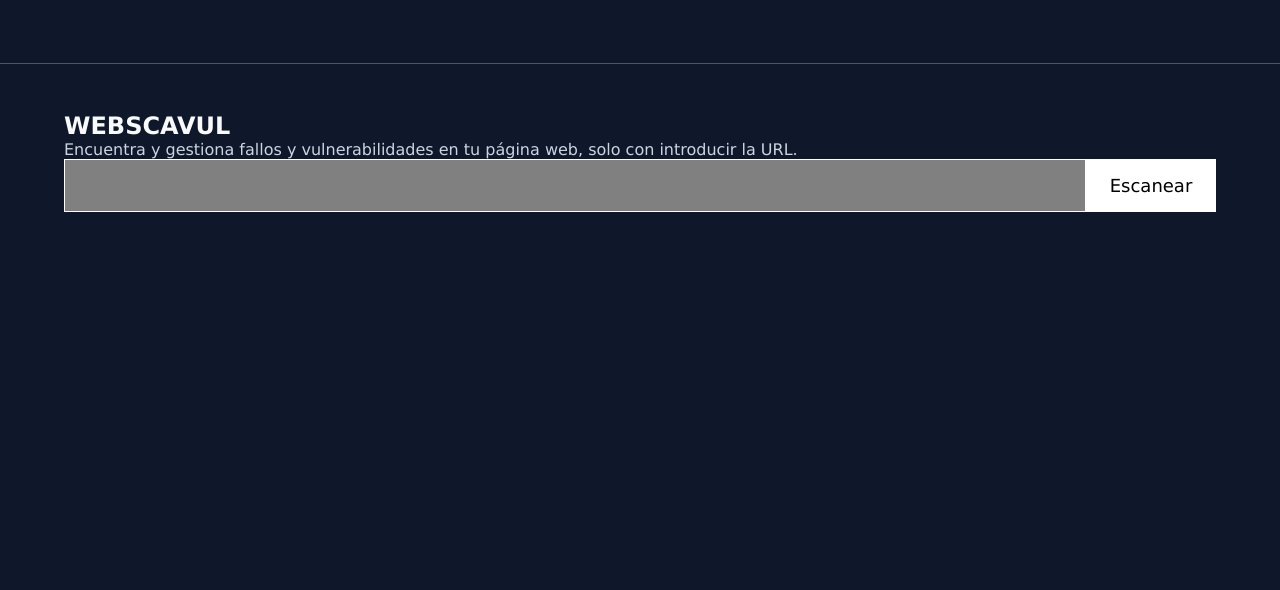
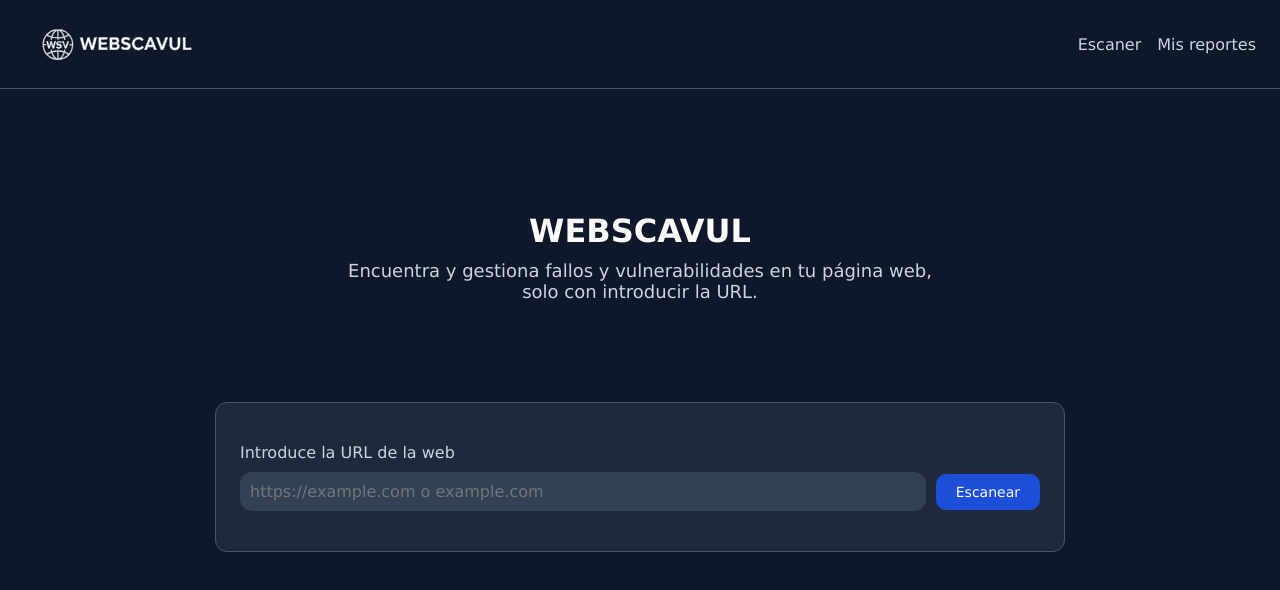
Before and after one commit to albertogmdev/webscavul, a Next.js app in the folder webapp/: page / in a window 1280 px wide. Shown: the top 590 px of the page. Built offline with nearby package versions, Linux system fonts and the light colour scheme; no server answers.

Commit message:
Add new styles for home page, header and task component

```diff
--- a/webapp/components/Header/Header.js
+++ b/webapp/components/Header/Header.js
@@ -1,7 +1,19 @@
+import Link from 'next/link'
+
 export default function Header() {
 	return (
 		<nav id="header">
-
+			<Link href="/" className="header-logo">
+				<span className="icon icon-webscavul"></span>
+			</Link>
+			<div className="header-links">
+				<Link href="/" className="header-link">
+					Escaner
+				</Link>
+				<Link href="/reports" className="header-link">
+					Mis reportes
+				</Link>
+			</div>
 		</nav>
-	);
+	)
 }
--- a/webapp/components/InputDomain/InputDomain.js
+++ b/webapp/components/InputDomain/InputDomain.js
@@ -2,7 +2,7 @@
 
 import { useState } from 'react';
 
-export default function InputURL({onSubmitScan}) {
+export default function InputDomain({onSubmitScan}) {
 	const [domain, setDomain] = useState('');
 
 	const handleSubmit = (event) => {
@@ -12,19 +12,22 @@ export default function InputURL({onSubmitScan}) {
 
     const handleChange = (event) => { setDomain(event.target.value) }
 
-	return (
+	return (<>
+		<p className="input-label" htmlFor="domain">Introduce la URL de la web</p>
 		<form className="input-domain" onSubmit={handleSubmit}>
-            <input
+			<input
+				id="domain"
 				onChange={handleChange}
-				className="input-text text-md"
+				className="input-text"
 				type="text"
+				placeholder="https://example.com o example.com"
 			/>
-            <button
-				className="input-submit"
+			<button
+				className="input-submit button button-primary"
 				type="submit"
 			>
 				Escanear
 			</button>
 		</form>
-	)
+	</>)
 }
--- a/webapp/styles/abstracts/_variables.scss
+++ b/webapp/styles/abstracts/_variables.scss
@@ -88,6 +88,7 @@ $infoBorder: var(--info-border);
 $primaryAccent: var(--primary-accent);
 $primaryAccentText: var(--primary-accent-text);
 $primaryAccentHover: var(--primary-accent-hover);
+$contrast: var(--contrast);
 
 /// Breakpoints
 /// @type Number
--- a/webapp/styles/base/_icons.scss
+++ b/webapp/styles/base/_icons.scss
@@ -2,6 +2,10 @@
 
 .icon {
     display: block;
+}
+
+.icon-webscavul {
+    @include mask-icon(url("#{$base-url}/img/icon-webscavul.svg"));
 }
 
 .icon-arrowup {
--- a/webapp/styles/components/_input-domain.scss
+++ b/webapp/styles/components/_input-domain.scss
@@ -1,26 +1,32 @@
 @use '../abstracts' as *;
 
-.input-domain{
+.input-label {
+    font-size: 16px;
+    color: $secondaryText;
+    margin-bottom: 10px;
+}
+
+.input-domain {
     display: flex;
     width: 100%;
-    align-items: stretch;
+    align-items: center;
     margin: 0 auto;
+    gap: 10px;
 
     .input-text {
         width: 0;
         flex: 1 0;
         padding: 10px;
         border: none;
-        background-color: grey;
-        border: 1px solid white;
-    }
+        background-color: $tertiaryBg;
+        border-radius: $radius;
+        color: $primaryText;
+        font-size: 16px;
+        transition: outline 0.3s ease;
 
-    .input-submit {
-        font-size: 18px;
-        width: 130px;
-        text-align: center;
-        padding: 16px 0px;
-        color: black;
-        background-color: white;
+        &:focus {
+            outline: 2px solid $primaryAccent;
+            outline-offset: 2px;
+        }
     }
 }
--- a/webapp/styles/components/_modal.scss
+++ b/webapp/styles/components/_modal.scss
@@ -55,94 +55,6 @@
         }
     }
 
-    &.modal-task {
-        .modal-body {
-            max-height: none;
-            overflow-y: visible;
-        }
-
-        .task-tags {
-            position: relative;
-            display: flex;
-            align-items: flex-start;
-
-            .actions-menu {
-                position: absolute;
-                right: 30px;
-                top: -9px;
-            }
-
-            .tags-info {
-                width: 0;
-                flex: 1 0;
-
-                .tag-row {
-                    display: flex;
-                    align-items: center;
-                    gap: 10px;
-                    margin-bottom: 16px;
-
-                    &:last-child {
-                        margin-bottom: 0;
-                    }
-
-                    p {
-                        font-size: 14px;
-                        color: $secondaryText;
-                    }
-                }
-            }
-        }
-
-        .task-content {
-            max-height: 50dvh;
-            overflow-y: auto;
-            margin-top: 10px;
-
-            .content-title {
-                margin-top: 30px;
-                margin-bottom: 10px;
-                font-size: 14px;
-                font-weight: bold;
-                color: $primaryText;
-            }
-
-            .task-details,
-            .task-comments {
-                .content-info {
-                    font-size: 14px;
-                    color: $secondaryText;
-                }
-            }
-
-            .task-location {
-                margin-top: 20px;
-
-                .content-info {
-                    font-family: monospace;
-                    font-size: 13px;
-                    padding: 8px;
-                    border-radius: 8px;
-                    word-wrap: break-word;
-                    background-color: $cardSecondaryBg;
-                }
-            }
-
-            .task-comments {
-                .comment-form {
-                    margin-top: 10px;
-                    display: flex;
-                    flex-direction: column;
-                    gap: 12px;
-
-                    button {
-                        align-self: flex-end;
-                    }
-                }
-            }
-        }
-    }
-
     &.modal-addlist,
     &.modal-updatelist {
         .modal-body {
--- a/webapp/styles/components/_task.scss
+++ b/webapp/styles/components/_task.scss
@@ -31,3 +31,103 @@
     }
 
 }
+
+.modal-task {
+    .modal-body {
+        max-height: none;
+        overflow-y: visible;
+    }
+
+    .task-tags {
+        position: relative;
+        display: flex;
+        align-items: flex-start;
+
+        .actions-menu {
+            position: absolute;
+            right: 30px;
+            top: -9px;
+        }
+
+        .tags-info {
+            width: 0;
+            flex: 1 0;
+
+            .tag-row {
+                display: flex;
+                align-items: center;
+                gap: 10px;
+                margin-bottom: 16px;
+
+                &:last-child {
+                    margin-bottom: 0;
+                }
+
+                p {
+                    font-size: 14px;
+                    color: $secondaryText;
+                }
+            }
+        }
+    }
+
+    .task-content {
+        max-height: 50dvh;
+        overflow-y: auto;
+        margin-top: 10px;
+
+        .content-title {
+            margin-top: 30px;
+            margin-bottom: 10px;
+            font-size: 14px;
+            font-weight: bold;
+            color: $primaryText;
+        }
+
+        .task-details,
+        .task-comments {
+            .content-info {
+                font-size: 14px;
+                color: $secondaryText;
+            }
+        }
+
+        .task-location,
+        .task-code {
+            margin-top: 20px;
+
+            .content-info {
+                font-family: monospace;
+                font-size: 13px;
+                padding: 8px;
+                border-radius: 8px;
+                word-wrap: break-word;
+                background-color: $cardSecondaryBg;
+                overflow-x: scroll;
+            }
+        }
+
+        .task-code {
+            .content-info {
+                pre {
+                    margin: 0;
+                    font-family: monospace;
+                    font-size: 13px;
+                }
+            }
+        }
+
+        .task-comments {
+            .comment-form {
+                margin-top: 10px;
+                display: flex;
+                flex-direction: column;
+                gap: 12px;
+
+                button {
+                    align-self: flex-end;
+                }
+            }
+        }
+    }
+}
--- a/webapp/styles/globals.scss
+++ b/webapp/styles/globals.scss
@@ -6,7 +6,10 @@
 @use "base/typography";
 @use "base/icons";
 
+@use "components/scanner-card";
 @use "components/input-domain";
+@use "components/report-headers";
+@use "components/report-information";
 @use "components/card";
 @use "components/button";
 @use "components/modal";
--- a/webapp/styles/layout/_header.scss
+++ b/webapp/styles/layout/_header.scss
@@ -1,12 +1,47 @@
 @use '../abstracts' as *;
 
 #header {
+    display: flex;
+    justify-content: space-between;
+    align-items: center;
     position: fixed;
     top: 0;
     left: 0;
     width: 100%;
-    height: $navbarHeight;
+    padding: 24px;
     background-color: $primaryBg;
     border-bottom: 1px solid $primaryBorder;
     z-index: 1;
+
+    .header-logo {
+        .icon {
+            aspect-ratio: 23 / 5;
+            height: 40px;
+            width: auto;
+            background-color: $primaryText;
+            transition: all 0.3s ease;
+        }
+
+
+        &:hover {
+            .icon {
+                background-color: $primaryAccent;
+            }
+        }
+    }
+
+    .header-links {
+        display: flex;
+        gap: 16px;
+
+        .header-link {
+            color: $secondaryText;
+            text-decoration: none;
+            transition: all 0.3s ease;
+
+            &:hover {
+                color: $primaryAccent;
+            }
+        }
+    }
 }
--- a/webapp/styles/layout/_home.scss
+++ b/webapp/styles/layout/_home.scss
@@ -0,0 +1,21 @@
+.page-home {
+    .scan-hero {
+        margin-top: 100px;
+
+        .home-title {
+            font-size: 32px;
+            font-weight: bold;
+            margin-bottom: 10px;
+            text-align: center;
+        }
+
+        .home-description {
+            font-size: 18px;
+            margin-bottom: 20px;
+            text-align: center;
+            max-width: 600px;
+            margin: 0 auto;
+        }
+    }
+
+}
--- a/webapp/styles/layout/_report.scss
+++ b/webapp/styles/layout/_report.scss
@@ -69,99 +69,4 @@
             }
         }
     }
-
-    .report-information {
-        margin-bottom: 24px;
-
-        .information-content {
-            display: flex;
-            flex-wrap: wrap;
-            gap: 24px;
-
-            .content-col {
-                width: calc(100% / 2 - 12px);
-
-                .info-table {
-                    border: 1px solid $primaryBorder;
-
-                    .table-header {
-                        font-size: 18px;
-                        color: $primaryText;
-                        padding: 8px 16px;
-                        border-bottom: 1px solid $primaryBorder;
-                        background-color: $cardSecondaryBg;
-                    }
-
-                    .table-item {
-                        display: flex;
-                        justify-content: space-between;
-                        align-items: center;
-                        padding: 8px 16px;
-                        border-bottom: 1px solid $primaryBorder;
-
-                        &:last-child {
-                            border-bottom: none;
-                        }
-
-                        .value {
-                            width: 0;
-                            flex: 1 0;
-                            font-size: 14px;
-                            padding-left: 30px;
-                            word-wrap: break-word;
-                            text-align: right;
-                        }
-                    }
-                }
-            }
-        }
-    }
-
-    .report-headers {
-        .headers-list {
-            .header-item {
-                display: flex;
-                align-items: center;
-                padding: 10px;
-                border: 1px solid $primaryBorder;
-                border-radius: 8px;
-                margin-bottom: 16px;
-
-                &:last-child {
-                    margin-bottom: 0;
-                }
-
-                .item-content {
-                    width: 0;
-                    flex: 1 0;
-                    padding-right: 30px;
-
-                    .item-title {
-                        font-size: 18px;
-                        margin-bottom: 16px;
-                    }
-
-                    .item-value {
-                        font-family: monospace;
-                        font-size: 13px;
-                        padding: 8px;
-                        border-radius: 8px;
-                        word-wrap: break-word;
-                        background-color: $cardSecondaryBg;
-                    }
-
-                    .item-description {
-                        font-size: 14px;
-                        margin-bottom: 8px;
-                        color: $secondaryText;
-                    }
-                }
-
-                .item-chip {
-                    min-width: 120px;
-                    text-align: center;
-                }
-            }
-        }
-    }
 }
```
Also changed, not shown: webapp/components/Task/Task.js (+12 -1 lines).
